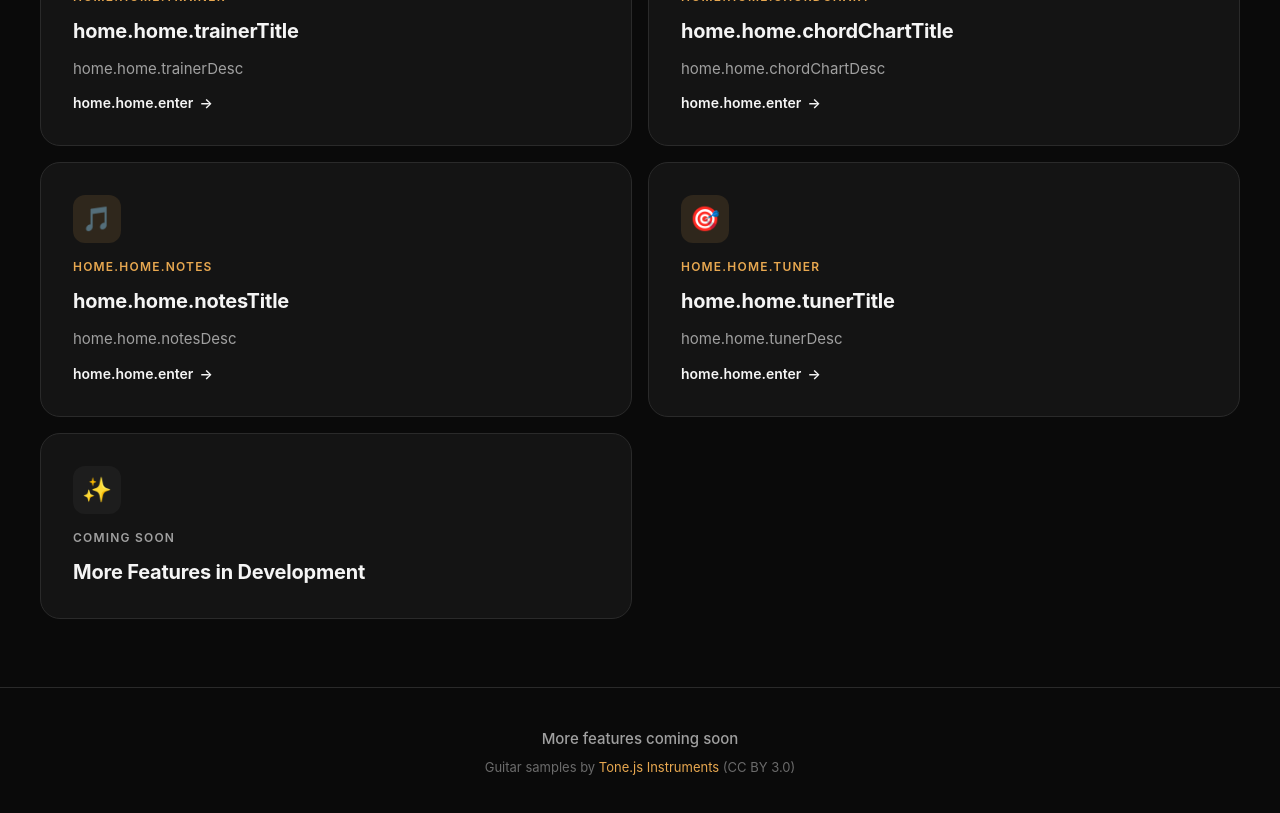
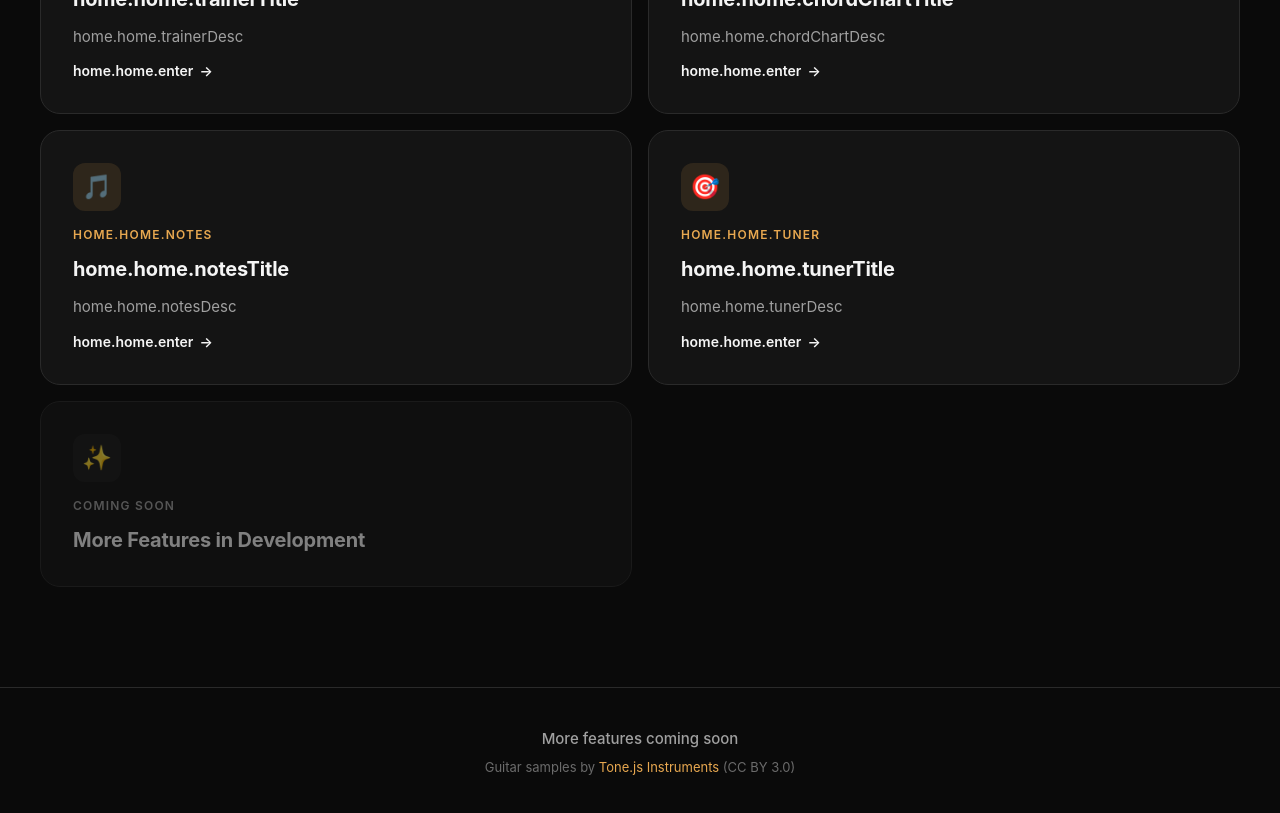
Before and after one commit to Helshr/FretFlow, a Next.js app: page /en in a window 1280 px wide. Shown: the part 1200-2013 px from the top of the page. Built offline with nearby package versions, Linux system fonts and the light colour scheme.

Commit message:
fix: 首页卡片改为始终可见（去掉依赖滚动触发的隐藏态，入场用一次性 fade-up）

```diff
--- a/app/[locale]/page.tsx
+++ b/app/[locale]/page.tsx
@@ -2,7 +2,7 @@
 
 import {useTranslations} from 'next-intl';
 import Image from 'next/image';
-import {useEffect, useRef} from 'react';
+import {useEffect} from 'react';
 import {Link} from '@/i18n/navigation';
 import LanguageSwitcher from '@/components/LanguageSwitcher';
 
@@ -18,31 +18,8 @@ const CARDS = [
   {href: '/tuner', icon: '🎯', tag: 'home.tuner', title: 'home.tunerTitle', desc: 'home.tunerDesc', link: 'home.enter'},
 ] as const;
 
-function useCardReveal() {
-  const ref = useRef<HTMLDivElement>(null);
-
-  useEffect(() => {
-    const container = ref.current;
-    if (!container) return;
-    const cards = container.querySelectorAll<HTMLElement>('.feature-card');
-    const observer = new IntersectionObserver(
-      (entries) => {
-        entries.forEach((entry) => {
-          if (entry.isIntersecting) entry.target.classList.add('visible');
-        });
-      },
-      {threshold: 0.1, rootMargin: '0px 0px -40px 0px'},
-    );
-    cards.forEach((card) => observer.observe(card));
-    return () => observer.disconnect();
-  }, []);
-
-  return ref;
-}
-
 export default function HomePage() {
   const t = useTranslations('home');
-  const cardGridRef = useCardReveal();
 
   return (
     <div className="min-h-screen bg-[#0a0a0a] text-[#f5f5f5] antialiased">
@@ -111,23 +88,26 @@ export default function HomePage() {
             </p>
           </div>
 
-          <div ref={cardGridRef} className="grid grid-cols-2 gap-4 max-md:grid-cols-1">
+          <div className="grid grid-cols-2 gap-4 max-md:grid-cols-1">
             {CARDS.map((card, i) => (
               <Link
                 key={card.href}
                 href={card.href}
-                className="feature-card group relative flex cursor-pointer flex-col gap-3 rounded-[20px] border border-[#2a2a2a] bg-[#141414] p-8 text-inherit no-underline opacity-0 translate-y-8 transition-all duration-500 ease-out hover:-translate-y-1 hover:border-[#3d3d3d] hover:bg-[#1a1a1a] hover:shadow-[0_8px_32px_rgba(0,0,0,0.5)] max-md:p-6"
-                style={{
-                  transitionDelay: `${i * 100}ms`,
-                  ...(i === 0 ? {opacity: 1, transform: 'translateY(0)'} : {}),
-                }}
+                className="group relative flex cursor-pointer flex-col gap-3 rounded-[20px] border border-[#2a2a2a] bg-[#141414] p-8 text-inherit no-underline transition-all duration-500 ease-out hover:-translate-y-1 hover:border-[#3d3d3d] hover:bg-[#1a1a1a] hover:shadow-[0_8px_32px_rgba(0,0,0,0.5)] max-md:p-6"
+                style={{animationDelay: `${i * 100}ms`}}
               >
-                <div className="mb-1 flex h-12 w-12 items-center justify-center rounded-xl bg-[rgba(232,168,80,0.12)] text-2xl">
+                <div className="animate-fade-up mb-1 flex h-12 w-12 items-center justify-center rounded-xl bg-[rgba(232,168,80,0.12)] text-2xl">
                   {card.icon}
                 </div>
-                <span className="text-xs font-semibold uppercase tracking-[0.1em] text-[#e8a850]">{t(card.tag)}</span>
-                <h3 className="text-xl font-bold tracking-[-0.01em]">{t(card.title)}</h3>
-                <p className="text-[0.9375rem] leading-relaxed text-[#a0a0a0]">{t(card.desc)}</p>
+                <span className="animate-fade-up text-xs font-semibold uppercase tracking-[0.1em] text-[#e8a850] [animation-delay:100ms]">
+                  {t(card.tag)}
+                </span>
+                <h3 className="animate-fade-up text-xl font-bold tracking-[-0.01em] [animation-delay:150ms]">
+                  {t(card.title)}
+                </h3>
+                <p className="animate-fade-up text-[0.9375rem] leading-relaxed text-[#a0a0a0] [animation-delay:200ms]">
+                  {t(card.desc)}
+                </p>
                 <span className="mt-auto inline-flex items-center gap-1.5 text-sm font-semibold transition-all duration-300 group-hover:gap-3 group-hover:text-[#e8a850]">
                   {t(card.link)}
                   <span className="transition-transform duration-300 group-hover:translate-x-1">→</span>
@@ -135,10 +115,7 @@ export default function HomePage() {
               </Link>
             ))}
 
-            <div
-              className="feature-card relative flex cursor-default flex-col gap-3 rounded-[20px] border border-[#2a2a2a] bg-[#141414] p-8 opacity-0 translate-y-8 opacity-50 transition-all duration-500 ease-out max-md:p-6"
-              style={{transitionDelay: '400ms'}}
-            >
+            <div className="relative flex cursor-default flex-col gap-3 rounded-[20px] border border-[#2a2a2a] bg-[#141414] p-8 opacity-50 max-md:p-6">
               <div className="mb-1 flex h-12 w-12 items-center justify-center rounded-xl bg-[rgba(255,255,255,0.04)] text-2xl">✨</div>
               <span className="text-xs font-semibold uppercase tracking-[0.1em] text-[#a0a0a0]">{t('comingSoon')}</span>
               <h3 className="text-xl font-bold tracking-[-0.01em]">{t('comingSoonTitle')}</h3>
--- a/app/globals.css
+++ b/app/globals.css
@@ -42,9 +42,3 @@ body {
   font-family: var(--font-sans);
   -webkit-font-smoothing: antialiased;
 }
-
-/* 首页卡片入场：IntersectionObserver 添加 .visible 后显示 */
-.feature-card.visible {
-  opacity: 1;
-  transform: translateY(0);
-}
```
